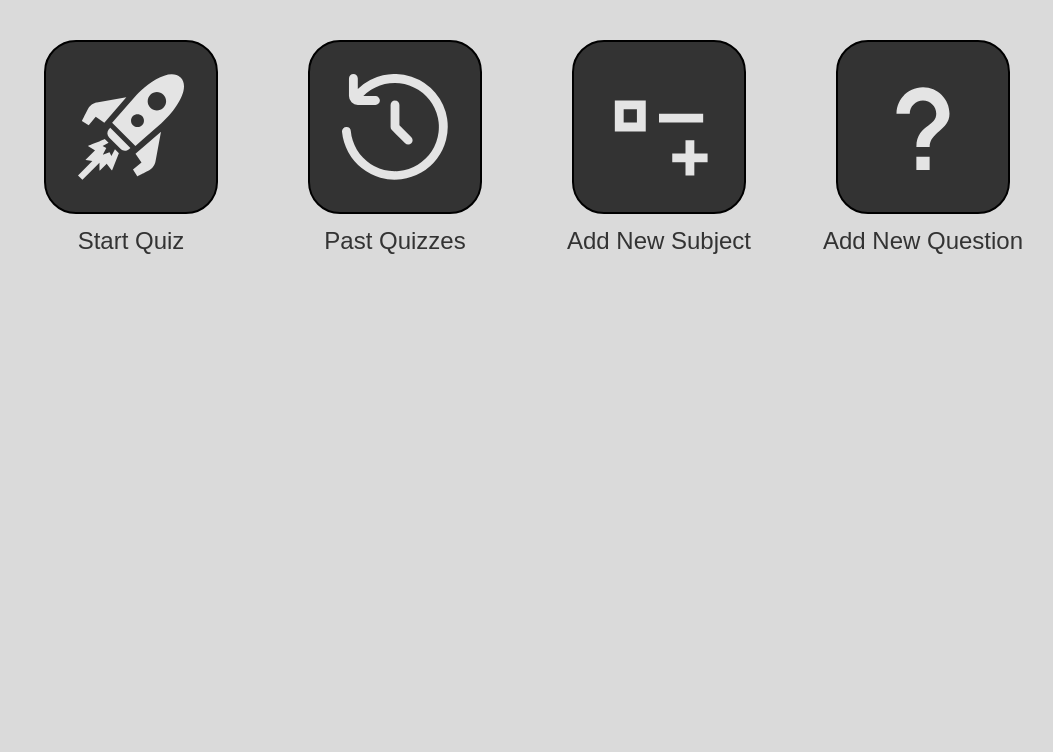
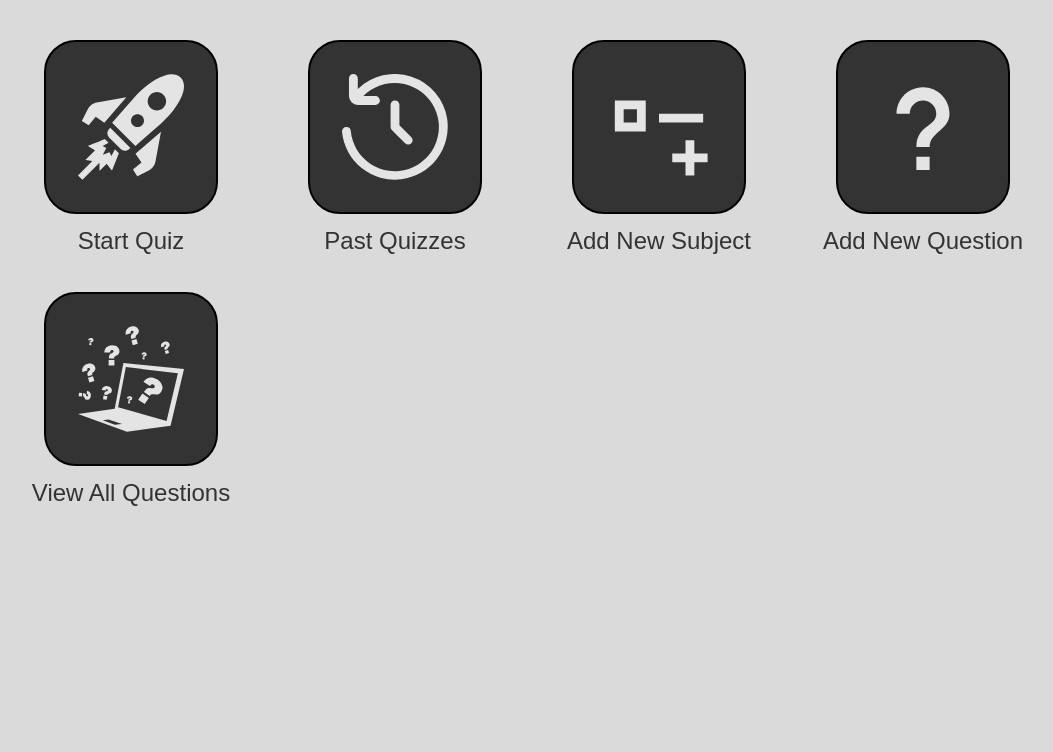
Before and after one commit to vijayghore/quizzit, a CodeIgniter 4 app: the page made by app/Views/dashboard/dashboard.php in a window 1280 px wide. Shown: the top 752 px of the page, without its empty margins (113-1166 px from the left). Run offline with PHP 8.4 and a stand-in for CodeIgniter, Linux system fonts and the light colour scheme; the template is opened without the code that fills it, so the values that code supplies are empty; some libraries are stand-ins or nearby versions.

Commit message:
Added view question on dashboard

```diff
--- a/app/Views/dashboard/dashboard.php
+++ b/app/Views/dashboard/dashboard.php
@@ -40,6 +40,15 @@
             Add New Question
         </div>
     </div>
+    <div>
+        <div class="text-center">
+        <a href="<?php echo base_url('view-questions'); ?>">
+            <img src="<?= base_url('images/view-questions.svg'); ?>" alt="View Questions" class="w-75 p-4 ar1by1 bg-dark hover-black border border-black rounded-2 cp" /></a>
+        </div>
+        <div class="text-center fs-3 text-dark">
+            View All Questions
+        </div>
+    </div>
 </div>
 
 <?= $this->endSection() ?>
```
Also changed, not shown: public/images/view-questions.svg (added).
